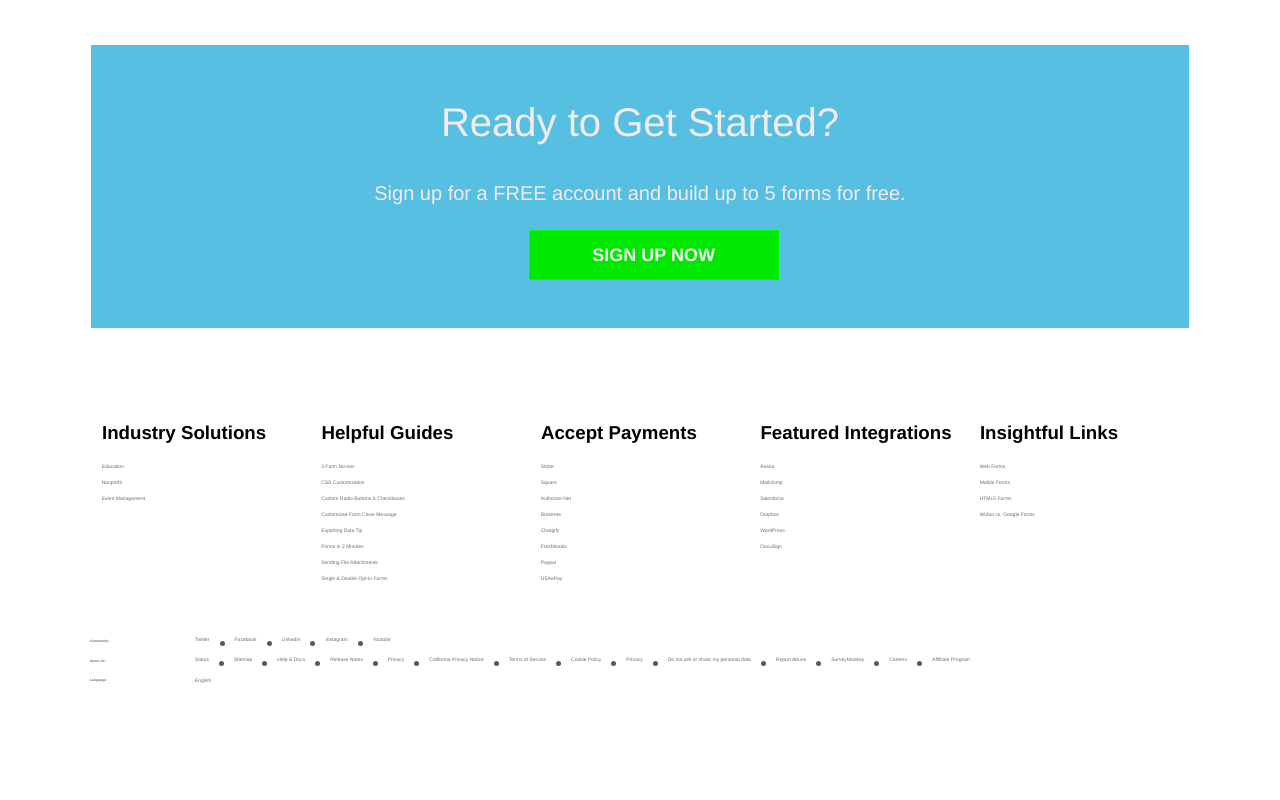
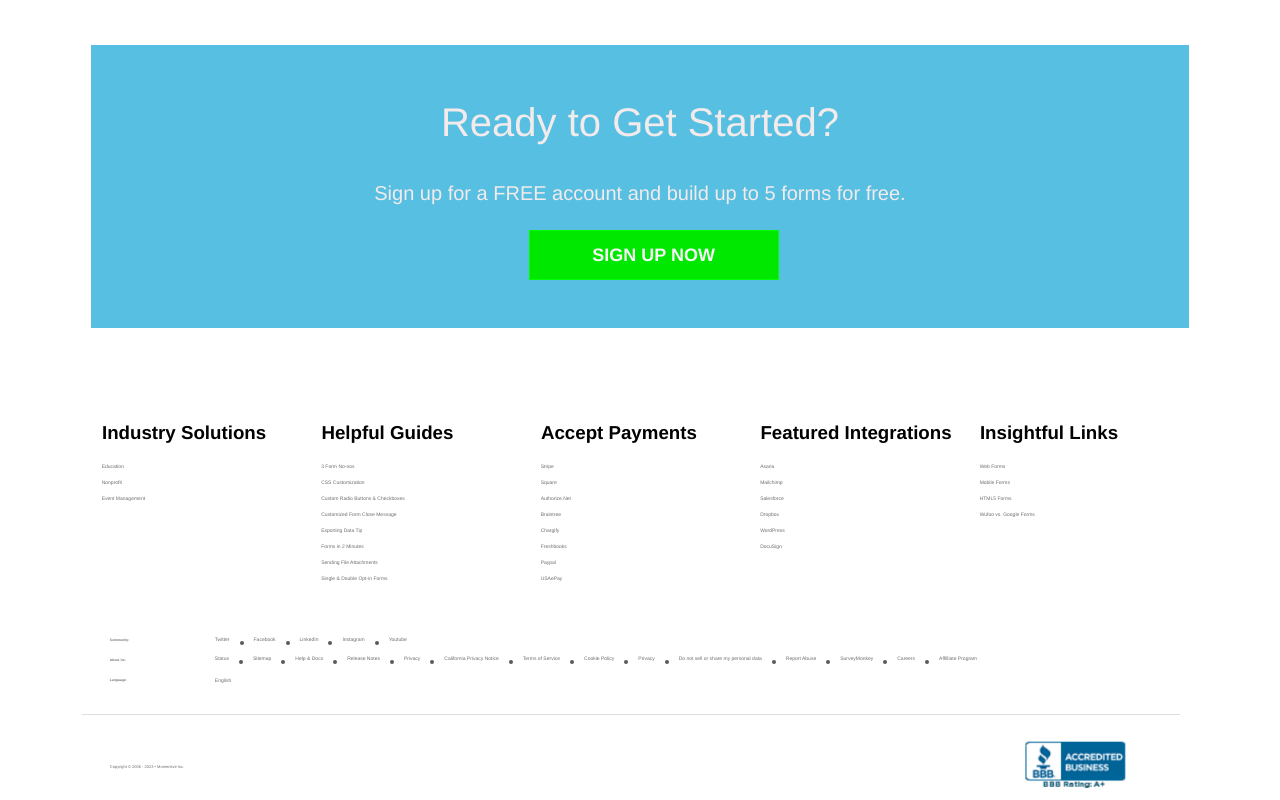
Before and after one commit to nhinguyen04/picture-perfect-wufoo, a plain HTML site: page index.html in a window 1280 px wide. Shown: the part 3221-4021 px from the top of the page. Before the commit the page ends 3919 px from the top, so only its background shows below. Drawn offline with Linux system fonts and the light colour scheme.

Commit message:
added copyrights

```diff
--- a/index.html
+++ b/index.html
@@ -245,5 +245,14 @@
             </div>
         </div>
     </div>
+
+    <div class="footer-copyrights">
+        <div>
+            Copyright © 2006 - 2023 • Momentive Inc.
+        </div>
+        <div class="bbb">
+            <img src="./images/bbb.png" alt="bbb.png">
+        </div>
+    </div>
 </body>
 </html>
--- a/main.css
+++ b/main.css
@@ -3,6 +3,11 @@
     width: 95%;
     margin-left: 2.5%;
 }
+
+/* body div {
+    width: 95%;
+    margin-left: 2.5%;
+} */
 
 /* button */
 .btn-dec {
@@ -300,29 +305,14 @@
 
 /* footer-rows */
 .footer-rows {
-    /* display: grid;
-    grid-template-rows: 1fr 2fr 1fr;
-    grid-template-areas:
-    "comm"
-    "about-us"
-    "language"; */
     color: rgb(110, 110, 110);
     font-size: 5px;
-    margin-left: 0;
+    margin-left: 20px;
     font-weight: 100;
+    padding-bottom: 25px;
+    padding-left: 0;
+    border-bottom: 1px solid rgb(222, 222, 222);
 }
-
-/* .community {
-    grid-area: comm;
-}
-
-.about-us {
-    grid-area: about-us;
-}
-
-.language {
-    grid-area: language;
-} */
 
 .footer-rows__row {
     display: flex;
@@ -339,7 +329,6 @@
 
 .footer-rows__row div {
     display: flex;
-    /* flex-direction: row; */
     flex-wrap: wrap;
     margin-left: 0;
 }
@@ -349,16 +338,12 @@
     color: rgb(110, 110, 110);
     width: fit-content;
     margin: 5px;
+    text-decoration: none;
 }
 
 .about-us {
     margin-left: 0;
     padding-left: 0;
-}
-
-.footer-rows a {
-    text-decoration: none;
-    color: rgb(110, 110, 110);
 }
 
 .footer-rows a:hover, .footer-rows__row h6:hover {
@@ -367,7 +352,7 @@
 
 .footer-rows__dot {
     background-color: rgb(90, 90, 90);
-    padding: 2.5px;
+    padding: 2px;
     border-radius: 50%;
     width: 0;
     height: 0;
@@ -376,3 +361,20 @@
     margin-bottom: 5px;
     margin-top: 10px;
 }
+
+
+/* footer-copyrights */
+.footer-copyrights {
+    margin-top: 25px;
+    color: rgb(110, 110, 110);
+    font-size: 4px;
+    margin-left: 20px;
+    font-weight: 400;
+    display: flex;
+    align-items: center;
+}
+
+.bbb {
+    max-width: 110px;
+    margin-right: 50px;
+}
```
Also changed, not shown: images/LOSTARK_2023-04-14_15-48-31.png (added), images/bbb.png (added).
